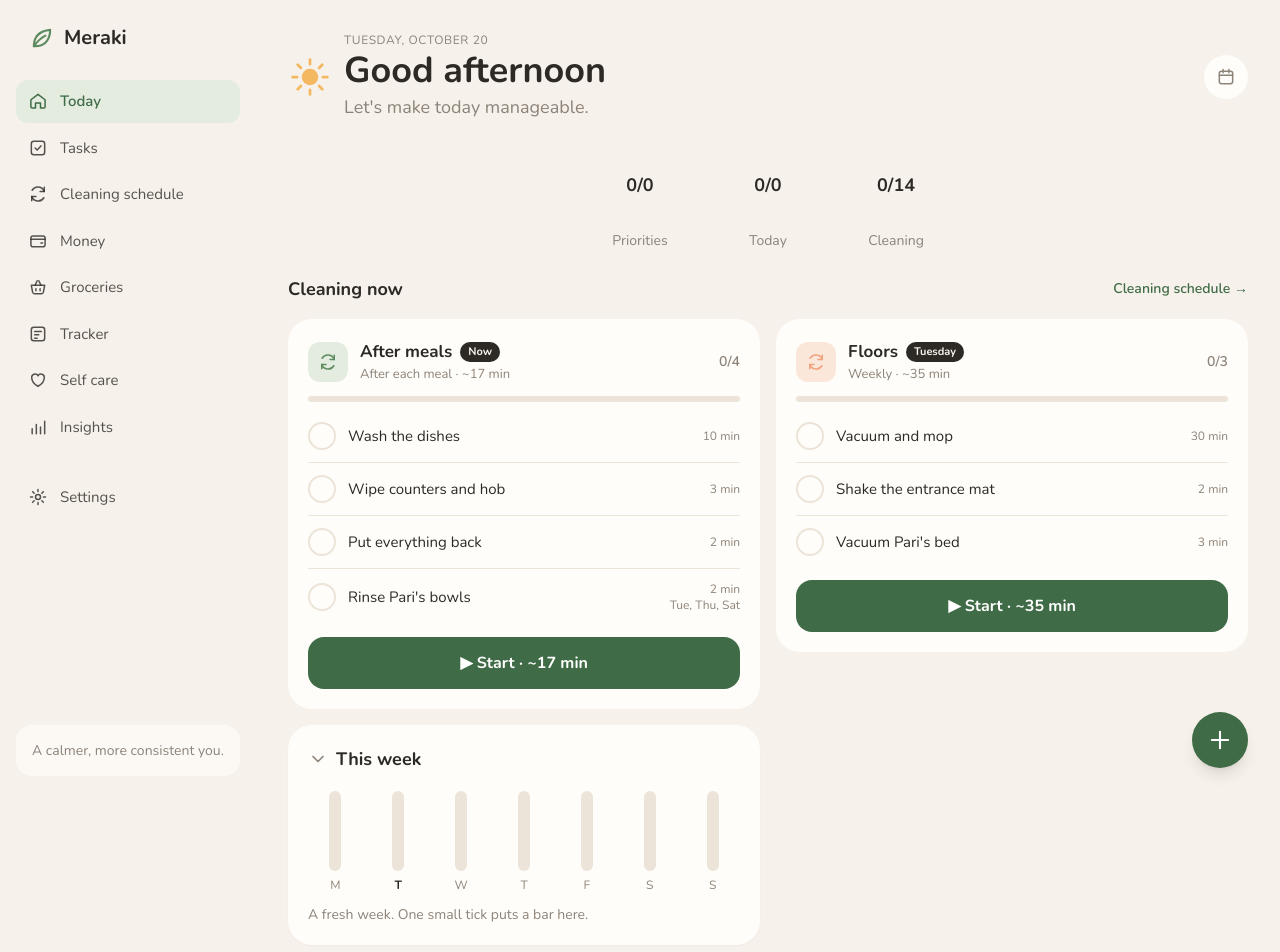
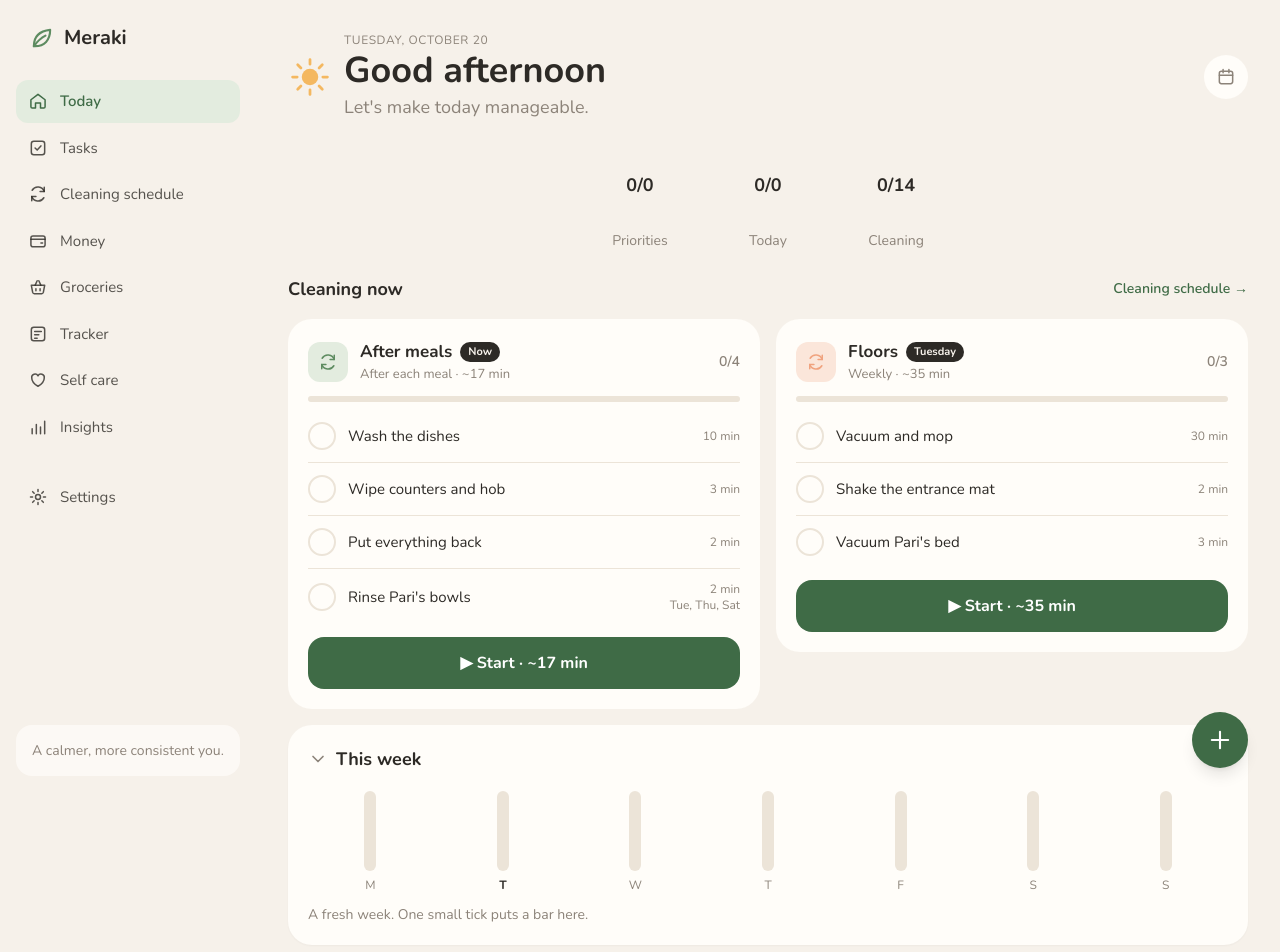
Before and after one commit to Ioannak77/meraki, a Next.js app: page /meraki/ in a window 1280 px wide. Shown: the top 952 px of the page. Built offline with nearby package versions, Linux system fonts and the light colour scheme.

Commit message:
Today: This week always at the bottom
Co-Authored-By: Claude Opus 5.5 <noreply@anthropic.com>

```diff
--- a/src/app/page.tsx
+++ b/src/app/page.tsx
@@ -203,8 +203,14 @@ export default function TodayPage() {
         </Fold>
         )}
 
-        {show("week") && <WeekCard now={now} />}
       </div>
+
+      {/* Outside the grid so it always comes last, even when the iPad's two columns fill gaps. */}
+      {show("week") && (
+        <div className="mt-4">
+          <WeekCard now={now} />
+        </div>
+      )}
 
       <AddMenu onNewTask={() => setSheet("new")} />
 
```
